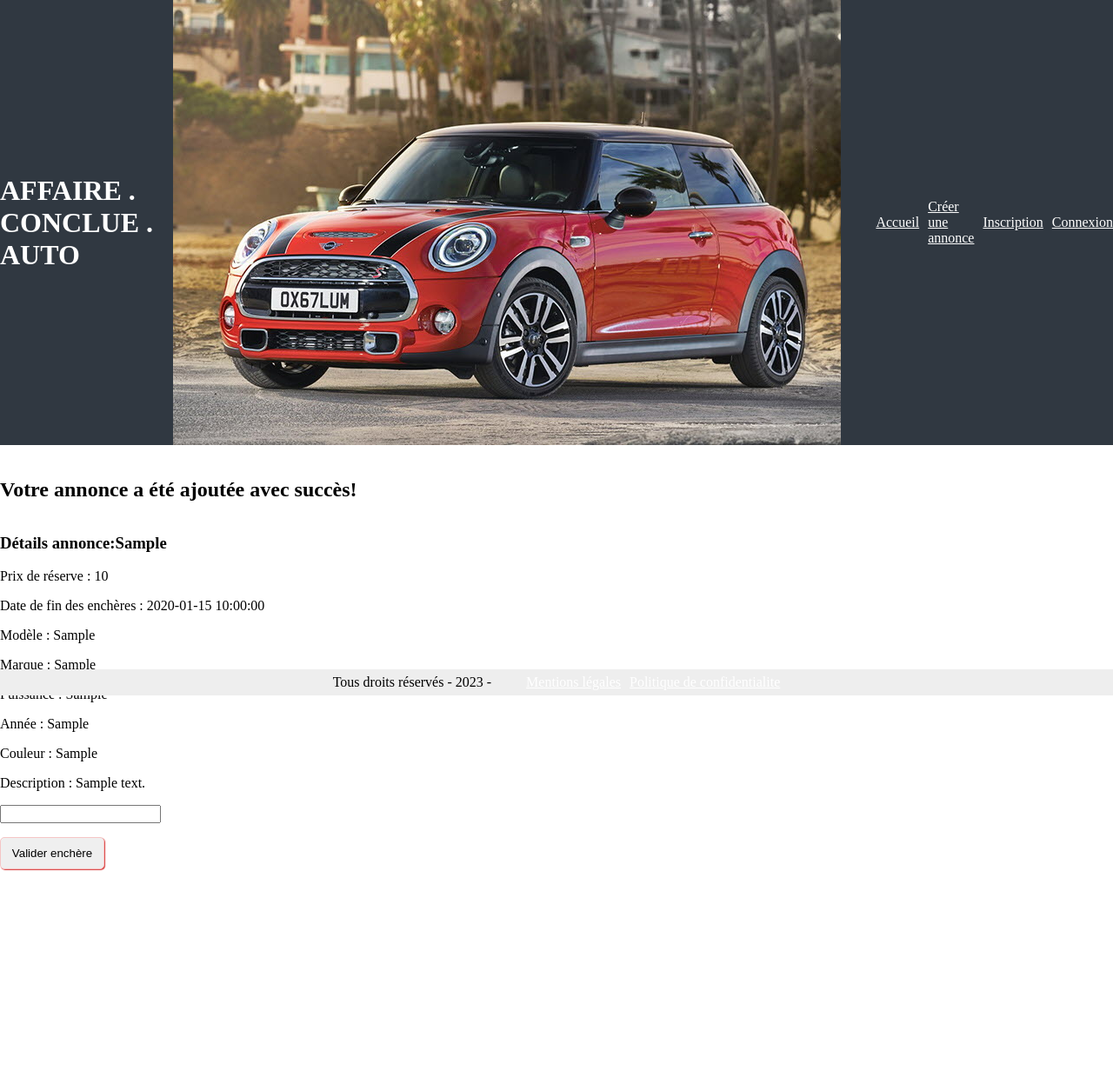
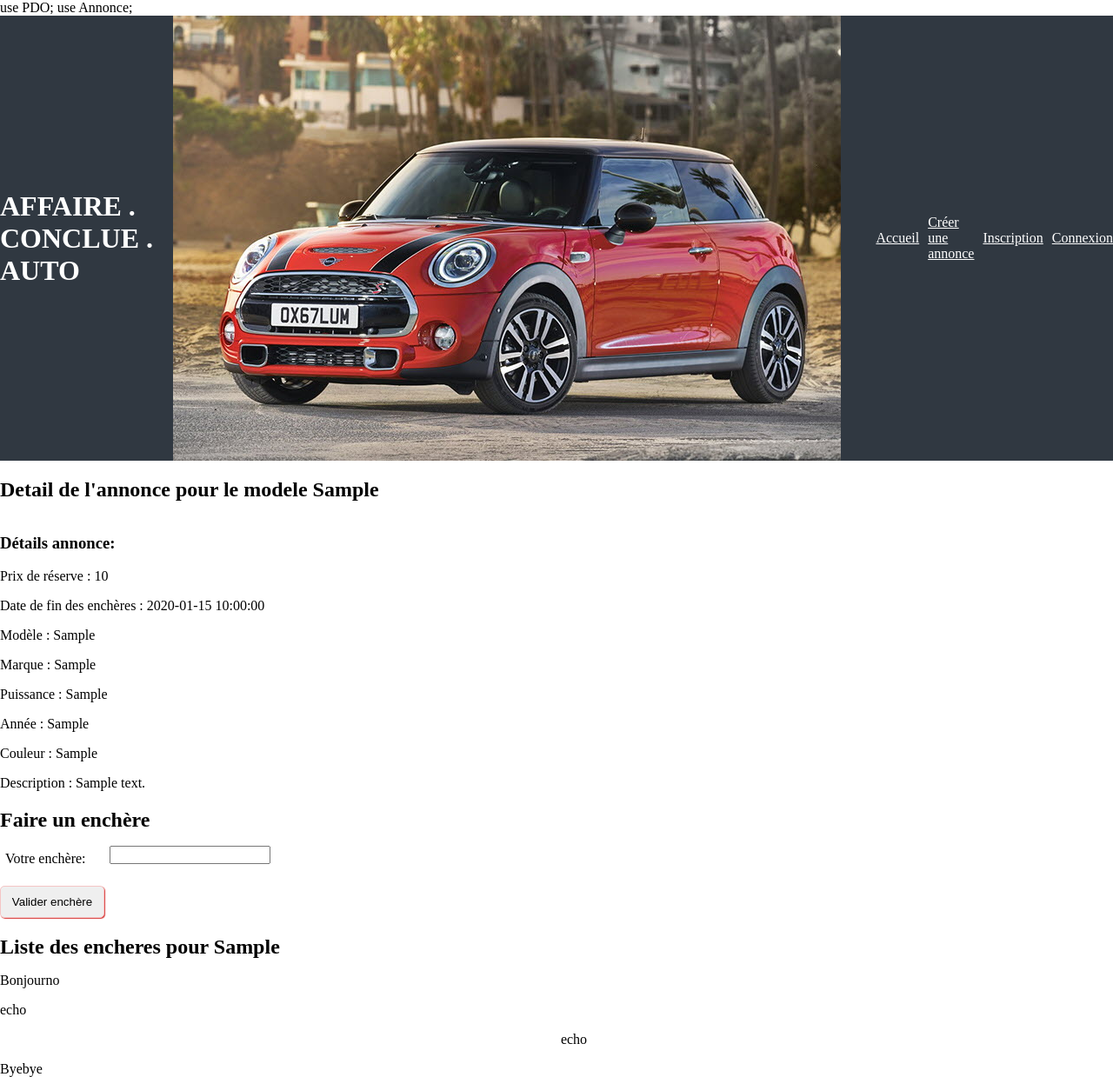
Before and after one commit to SihemDali/encheres, a PHP site: page /detail_annonce.php?id=1 in a window 1280 px wide. Shown: the whole page at 87% size. Before the commit the page ends 1002 px from the top, so only its background shows below. Run offline with PHP 8.4, Linux system fonts and the light colour scheme; tables that the repository leaves empty or names only in its code hold one stand-in row (values such as "Sample post").

Commit message:
Page detail_annonce done!

```diff
--- a/CSS/style.css
+++ b/CSS/style.css
@@ -40,7 +40,7 @@ ul {
     display: flex;
     align-items: center;
     justify-content: center;
-    color: white;
+    color:black;
     gap: 10px;
     margin-right: 0;
 }
--- a/Class/Annonce.php
+++ b/Class/Annonce.php
@@ -31,7 +31,7 @@ class Annonce {
       $this->setVoitureAnnee($voiture_annee);
       $this->setVoitureCouleur($voiture_couleur);
       $this->setVoitureDescription($voiture_description);
-      $this->utilisateur_id;
+      $this->setUtilisateuId($utilisateur_id);
 
 
     }
@@ -199,4 +199,23 @@ class Annonce {
 
         return $this;
     }
+
+
+    /**
+     * Get the value of utilisateur_id
+     */
+    public function getUtilisateurId(): int
+    {
+        return $this->utilisateur_id;
+    }
+
+    /**
+     * Set the value of voiture_description
+     */
+    public function setUtilisateuId(string $utilisateur_id): self
+    {
+        $this->utilisateur_id = 1;
+
+        return $this;
+    }
 }
--- a/detail_annonce.php
+++ b/detail_annonce.php
@@ -1,55 +1,66 @@
+use PDO;
+use Annonce;
+<?php
+require __DIR__ . "/class/Annonce.php";
+require __DIR__ . "/pdo.php";
+require __DIR__ . "/menu.php";
 
- <?php
-require __DIR__."/class/Annonce.php";
-require __DIR__."/pdo.php";
-require __DIR__."/menu.php";
 
-if(isset($_POST["submit_add_annonce"])) {
-    $annonce1 = new Annonce($_POST["prix_depart"], $_POST["date_fin"],$_POST["voiture_modele"],$_POST["voiture_marque"],$_POST["voiture_puissance"], $_POST["voiture_annee"],$_POST["voiture_couleur"],$_POST["voiture_description"],$_POST["utilisateur_id"]);
+
+// PREMIERE PARTIE
+if (isset($_POST["submit_add_annonce"])) {
+    $annonce1 = new Annonce($_POST["prix_depart"], $_POST["date_fin"], $_POST["voiture_modele"], $_POST["voiture_marque"], $_POST["voiture_puissance"], $_POST["voiture_annee"], $_POST["voiture_couleur"], $_POST["voiture_description"], $_POST["utilisateur_id"]);
     $annonce2->save($pdo);
 }
 
 
-// On prépare une requête
+// // On prépare une requête
 $query = $pdo->prepare('SELECT * FROM annonce WHERE id = :id');
 
-// On remplace la variable intermédiaire
+// // On remplace la variable intermédiaire
 $query->bindValue(':id', $_GET['id'], PDO::PARAM_INT);
+
+// // On execute la requête
+$query->execute();
+
+// // On récupère l'utilisateur dans un tableau associatif
+// // On utilise fetch si on récupère un seul élement
+$annonce = $query->fetch(PDO::FETCH_ASSOC);
+
+
+// DEUXIEME REQUETE POUR LE FORMILAIRE
+if (isset($_POST["submit_enchere"])) {
+    $query = $pdo->prepare("INSERT INTO enchere
+    (date, prix, annonce_id, utilisateur_id) VALUES (:date, :prix, :annonce_id, :utilisateur_id)");
+
+    $query->bindValue(':date', date("y.m.d"), PDO::PARAM_STR);
+    $query->bindValue(':prix', $_POST["prix"], PDO::PARAM_INT);
+    $query->bindValue(':annonce_id', $_GET['id'], PDO::PARAM_STR);
+    $query->bindValue(':utilisateur_id', 2, PDO::PARAM_STR);
+
+
+
+    $resultat = $query->execute();
+}
+// TROISIEME REQUETE POUR RECUP ENCHERE
+
+
+$query = $pdo->prepare('SELECT * FROM enchere WHERE annonce_id = "$_GET[id]"');
 
 // On execute la requête
 $query->execute();
 
-// On récupère l'utilisateur dans un tableau associatif
-// On utilise fetch si on récupère un seul élement
-$annonce = $query->fetch(PDO::FETCH_ASSOC);
+$enchere = $query->fetchAll(PDO::FETCH_ASSOC);
 
-
-// DEUXIEME REQUETE POUR LE FORMILAIRE
-if(isset($_POST["submit_enchere"])) {
-    $query = $pdo->prepare("INSERT INTO enchere
-    (date, prix, annonce_id, utilisateur_id) VALUES (:date, :prix, :annonce_id, :utilisateur_id)");
-
-    $query->bindValue(':date', $_POST["date"], PDO::PARAM_STR);
-    $query->bindValue(':prix', $_POST["prix"], PDO::PARAM_STR);
-    $query->bindValue(':annonce_id', $_POST["annonce_id"], PDO::PARAM_STR);
-    $query->bindValue(':utilisateur_id', $_POST["utilisateur_id"], PDO::PARAM_STR);
-    $query->bindValue(':voiture_puissance', $_POST["voiture_puissance"], PDO::PARAM_STR);
-    $query->bindValue(':voiture_annee', $_POST["voiture_annee"], PDO::PARAM_STR);
-    $query->bindValue(':voiture_couleur', $_POST["voiture_couleur"], PDO::PARAM_STR);
-    $query->bindValue(':voiture_description', $_POST["voiture_description"], PDO::PARAM_STR);
-    $query->bindValue(':utilisateur_id',1, PDO::PARAM_STR);
-
-
-    $resultat = $query->execute();
-
-// TROISIEME REQUETE POUR RECUP ENCHERE
-}
+// On récupère un tableau avec un utilisateur par ligne
+// On utilise fetchAll
 
 ?>
 
 
 <!DOCTYPE html>
 <html lang="en">
+
 <head>
     <meta charset="UTF-8">
     <meta http-equiv="X-UA-Compatible" content="IE=edge">
@@ -57,20 +68,21 @@ if(isset($_POST["submit_enchere"])) {
     <link rel="stylesheet" href="CSS/style.css">
     <title>Document</title>
 </head>
+
 <body>
     <header>
         <h1>AFFAIRE . CONCLUE . AUTO</h1>
         <img src="/images/Mini.jpg" alt="imagemini">
         <?php
-        afficher_menu("Menu principal", $menuPrincipal, false );
+        afficher_menu("Menu principal", $menuPrincipal, false);
         ?>
     </header>
 
-    <img src="" alt="">
 
-   <section>
-       <h2><?php echo "Votre annonce a été ajoutée avec succès!";?></h2> <br>
-       <h3>Détails annonce:<?php echo $annonce["voiture_modele"]; ?> </h3>
+    <!-- DETAIL DE L ANNONCE -->
+    <section class=detail_annonce>
+        <h2>Detail de l'annonce pour le modele <?php echo $annonce["voiture_modele"]; ?></h2> <br>
+        <h3>Détails annonce: </h3>
         <p>Prix de réserve : <?php echo $annonce["prix_depart"]; ?></p>
         <p>Date de fin des enchères : <?php echo $annonce["date_fin"]; ?></p>
         <p>Modèle : <?php echo $annonce["voiture_modele"]; ?></p>
@@ -80,15 +92,20 @@ if(isset($_POST["submit_enchere"])) {
         <p>Couleur : <?php echo $annonce["voiture_couleur"]; ?></p>
         <p>Description : <?php echo $annonce["voiture_description"]; ?></p>
     </section>
+
+    <!-- FAIRE UNE ENCHERE SUR L ANNONCE -->
     <section>
+        <h2>Faire un enchère</h2>
         <form method="post">
+
             <p>
-            <input type="text">
+                <label for="prix">Votre enchère:</label>
+                <input type="number" name="prix" min=500>
             </p>
-        <input type="submit" value="Valider enchère"name="submit_enchere">
+            <input type="submit" value="Valider enchère" name="submit_enchere">
         </form>
         <?php
-        afficher_menu("Menu principal", $menuPrincipal, false );
+
 
         /**********  $query = $pdo->prepare("SELECT prix FROM enchere");*/
         // $query = $pdo->prepare("INSERT INTO prix FROM enchere");
@@ -98,20 +115,27 @@ if(isset($_POST["submit_enchere"])) {
 
         // On récupère un tableau avec un utilisateur par ligne
         // On utilise fetchAll
-        $enchere = $query->fetchAll(PDO::FETCH_ASSOC);
+        $enchere = $query->fetchAll(PDO::FETCH_ASSOC); ?>
 
+    </section>
 
-    foreach ($enchere as $key=>$enchere){?>
-    <p> Enchère : <?php echo $enchere["prix"]; ?> </p>
+    <!-- LISTE DES ANNONCES -->
+    <section>
+        <h2>Liste des encheres pour <?php echo $annonce["voiture_modele"]; ?> </h2>
+        <p>Bonjourno</p>
+       echo <ul>
+            <?php foreach ($enchere as $key => $value) { ?>
+            echo  <li>
+                    <?php $value["prix"] . $value["date"] ?>
+              echo  </li>
             <?php } ?>
+       echo </ul>
+        <p>Byebye</p>
+
     </section>
 
 
 
+</body>
 
-    <footer>
-    Tous droits réservés - 2023 -
-<?php afficher_menu("Menu footer", $menuFooter, false); ?>
-</footer>
-</body>
 </html>
```
Also changed, not shown: ajout_annonce.php (+7 -11 lines). Lines whose indentation alone changed are shown as unchanged.
